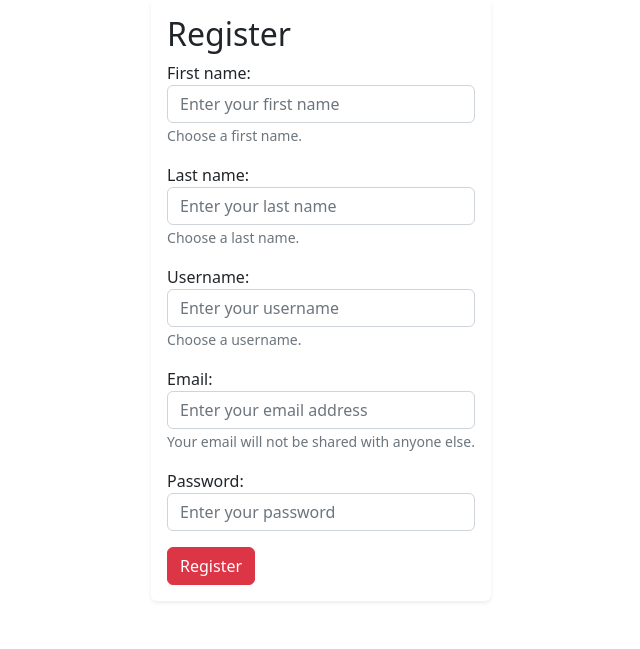
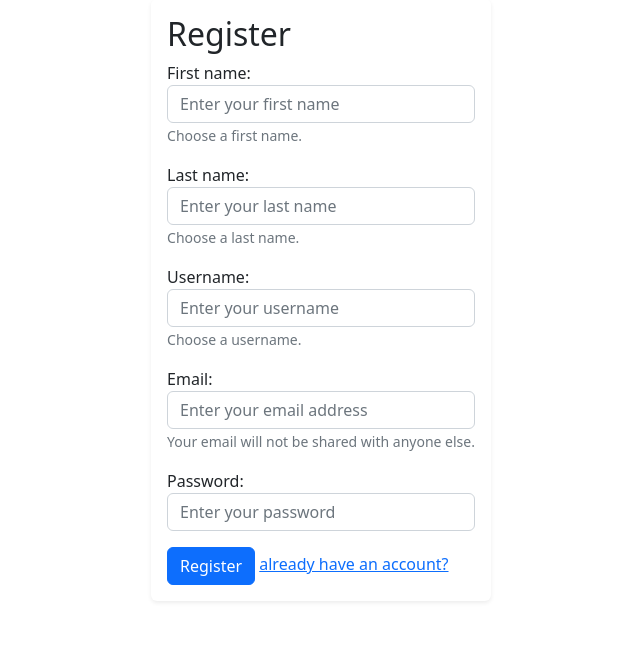
Before and after one commit to GitZol/pmp, a PHP site: page /register.php in a window 1280 px wide. Shown: the part 100-749 px from the top of the page, without its empty margins (319-959 px from the left). Run offline with PHP 8.4, Linux system fonts and the light colour scheme.

Commit message:
already got an account??

```diff
--- a/register.php
+++ b/register.php
@@ -81,7 +81,8 @@
                     type="password" class="form-control" placeholder="Enter your password" />
                 </div>
                 <input name="register" type="submit"
-                value="Register" class="btn btn-danger"/>
+                value="Register" class="btn btn-primary"/>
+                <a href="login.php">already have an account?</a>
             </form>
         </div>
 </body>
```
